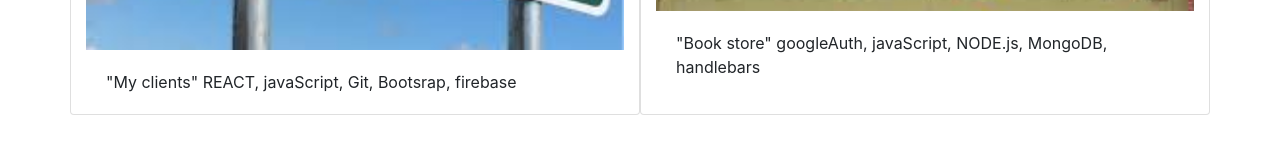
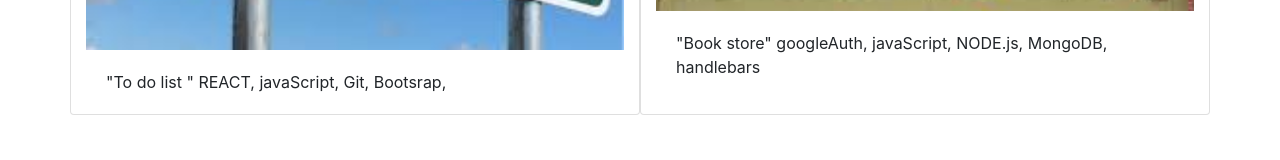
Before and after one commit to sershishkov/sh_portfolio, a React (Create React App) app: page / in a window 1280 px wide. Shown: the part 1726-1886 px from the top of the page. Built offline with nearby package versions, Linux system fonts and the light colour scheme.

Commit message:
todoList

```diff
--- a/src/components/Main.js
+++ b/src/components/Main.js
@@ -86,12 +86,12 @@ const Main = () => {
       <div className="row">
 
       <div className="card col-lg-6 col-md-6 col-sm-12">
-          <a href="https://sh-react-client-panel.firebaseapp.com/" target="_blank" rel="noopener noreferrer">
+          <a href="https://guarded-coast-87223.herokuapp.com/" target="_blank" rel="noopener noreferrer">
             <img src={imgClientPanel} alt="Client Panel" className="card-img-top"/>
           </a>
           <div className="card-body">
             <p className="card-text">
-              "My clients" REACT, javaScript, Git, Bootsrap, firebase
+              "To do list " REACT, javaScript, Git, Bootsrap,
             </p>
           </div>
         </div>
```
